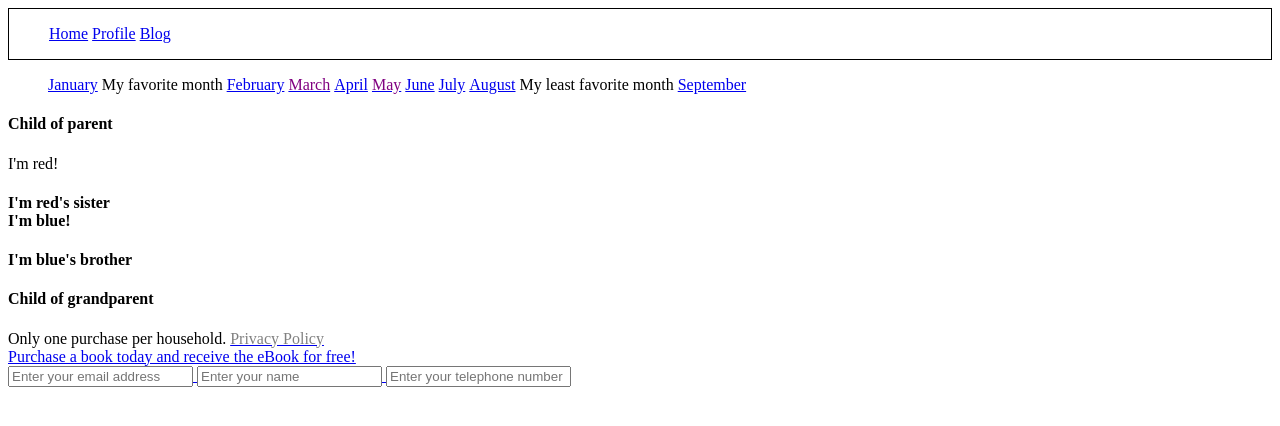
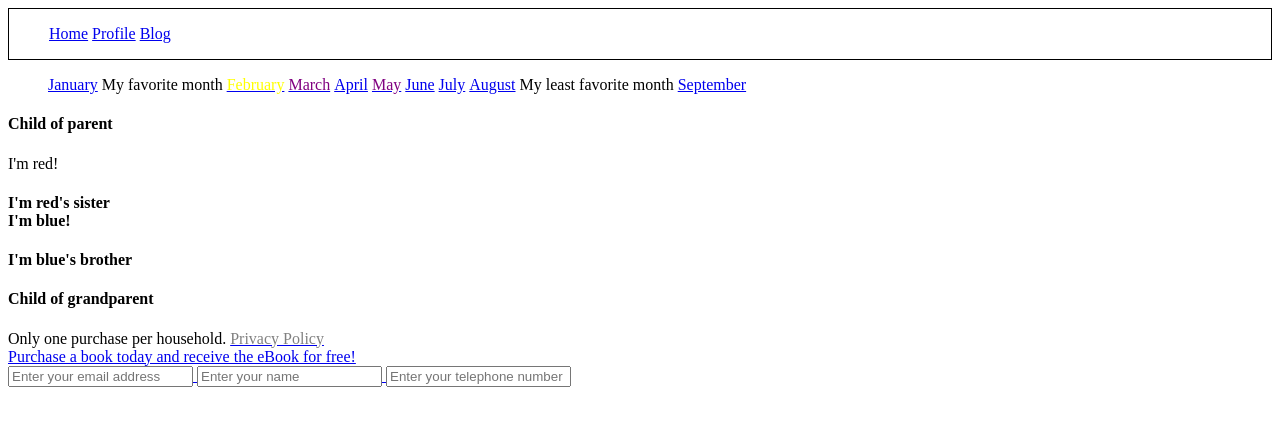
Before and after one commit to justinal64/css-selectors, a plain HTML site: page index.html in a window 1280 px wide. Drawn offline with Linux system fonts and the light colour scheme.

Commit message:
completed task 5

```diff
--- a/selectors.css
+++ b/selectors.css
@@ -1,7 +1,9 @@
+/*task 1*/
 header {
     border: 1px solid black;
 }
 
+/*task2*/
 ul {
     list-style-type: none;
 }
@@ -10,6 +12,7 @@ li {
     display: inline-block;
 }
 
+/*task4*/
 a .disabled {
     color: purple;
 }
@@ -17,3 +20,8 @@ a .disabled {
 span .disabled {
     color: grey;
 }
+
+/*task5*/
+.active {
+    color: yellow;
+}
```
Also changed, not shown: index.html (+1 -0 lines).
